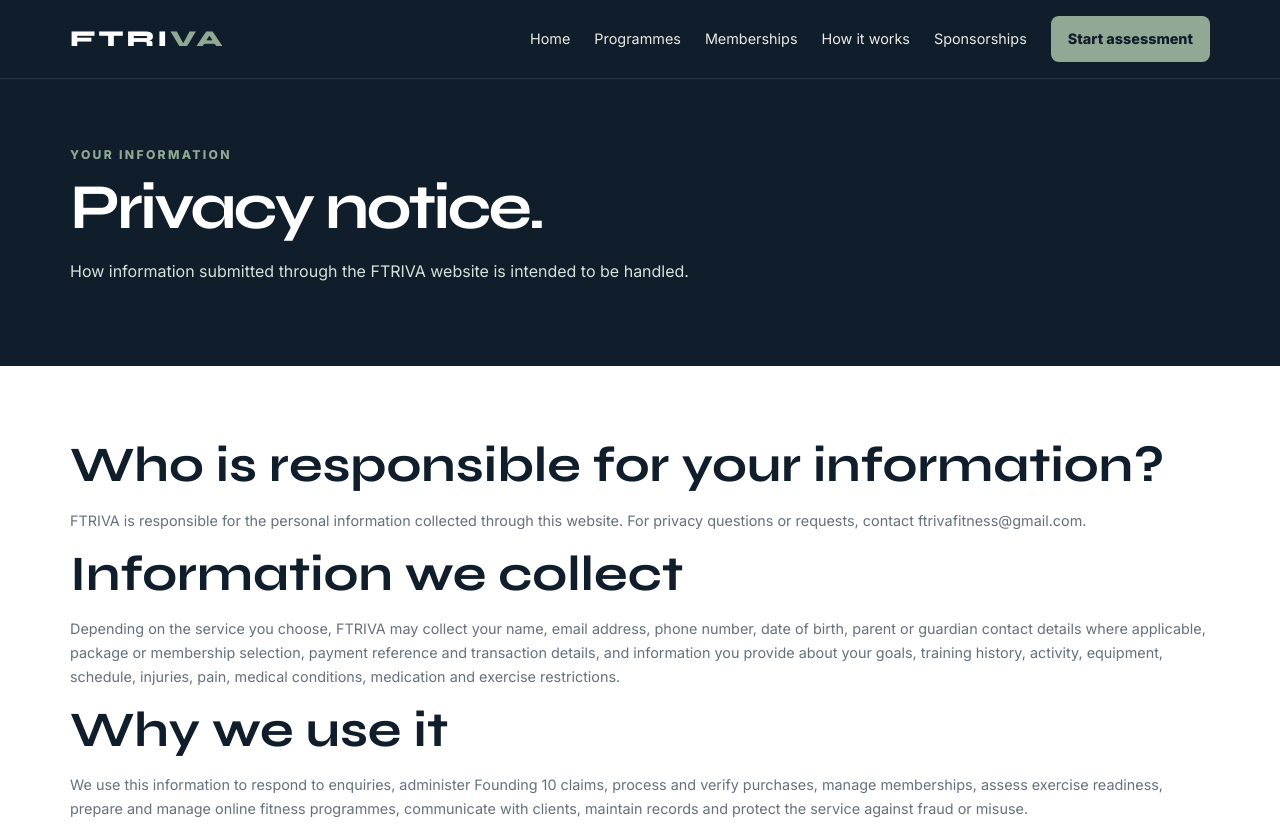
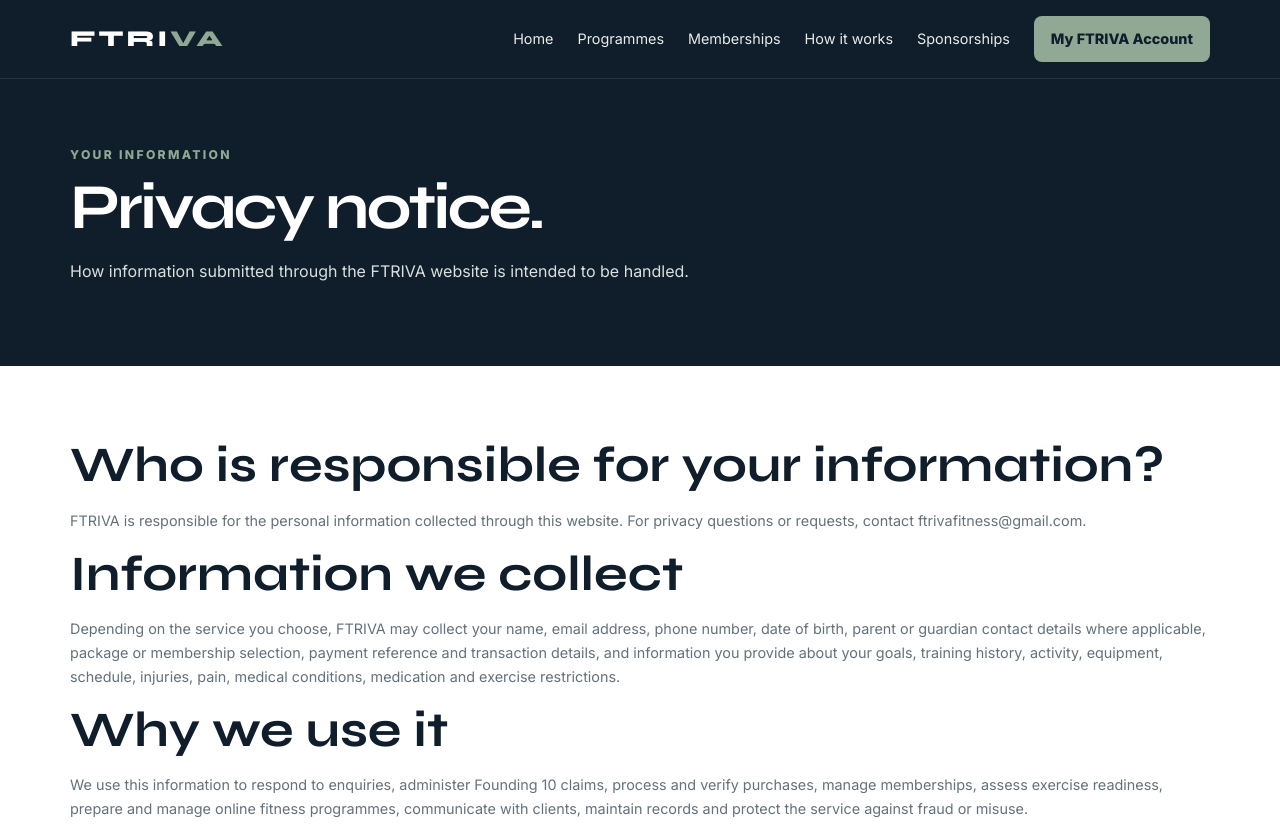
Before and after one commit to FTRIVA/ftriva-BF-test, a website: page public/privacy.html in a window 1280 px wide. Shown: the top 824 px of the page. Drawn offline with Linux system fonts and the light colour scheme.

Commit message:
Add single FTRIVA account portal link

```diff
--- a/public/privacy.html
+++ b/public/privacy.html
@@ -1,4 +1,4 @@
-<!doctype html><html lang="en"><head><meta charset="utf-8"><meta name="viewport" content="width=device-width,initial-scale=1"><meta name="theme-color" content="#101d2b"><meta name="description" content="FTRIVA online strength and conditioning. FIT. TRAIN. THRIVE."><title>Privacy Notice | FTRIVA</title><link rel="preconnect" href="https://fonts.googleapis.com"><link rel="preconnect" href="https://fonts.gstatic.com" crossorigin><link href="https://fonts.googleapis.com/css2?family=Inter:wght@400;500;600;700;800&family=Syne:wght@500;600;700;800&display=swap" rel="stylesheet"><link rel="stylesheet" href="styles.css"></head><body><header class="site-header"><div class="container nav-wrap"><a class="brand" href="index.html">FTRI<span>VA</span></a><button class="menu-toggle" aria-label="Open navigation">Menu</button><nav class="nav-links"><a href="index.html">Home</a><a href="programmes.html">Programmes</a><a href="memberships.html">Memberships</a><a href="how-it-works.html">How it works</a><a href="sponsorships.html">Sponsorships</a><a class="nav-cta" href="programmes.html#recommend">Start assessment</a></nav></div></header><main><section class="page-hero"><div class="container"><div class="eyebrow">YOUR INFORMATION</div><h1>Privacy notice.</h1><p>How information submitted through the FTRIVA website is intended to be handled.</p></div></section><section class="content"><div class="container legal">
+<!doctype html><html lang="en"><head><meta charset="utf-8"><meta name="viewport" content="width=device-width,initial-scale=1"><meta name="theme-color" content="#101d2b"><meta name="description" content="FTRIVA online strength and conditioning. FIT. TRAIN. THRIVE."><title>Privacy Notice | FTRIVA</title><link rel="preconnect" href="https://fonts.googleapis.com"><link rel="preconnect" href="https://fonts.gstatic.com" crossorigin><link href="https://fonts.googleapis.com/css2?family=Inter:wght@400;500;600;700;800&family=Syne:wght@500;600;700;800&display=swap" rel="stylesheet"><link rel="stylesheet" href="styles.css"></head><body><header class="site-header"><div class="container nav-wrap"><a class="brand" href="index.html">FTRI<span>VA</span></a><button class="menu-toggle" aria-label="Open navigation">Menu</button><nav class="nav-links"><a href="index.html">Home</a><a href="programmes.html">Programmes</a><a href="memberships.html">Memberships</a><a href="how-it-works.html">How it works</a><a href="sponsorships.html">Sponsorships</a><a class="nav-cta" href="/my-account">My FTRIVA Account</a></nav></div></header><main><section class="page-hero"><div class="container"><div class="eyebrow">YOUR INFORMATION</div><h1>Privacy notice.</h1><p>How information submitted through the FTRIVA website is intended to be handled.</p></div></section><section class="content"><div class="container legal">
 <h2>Who is responsible for your information?</h2>
 <p>FTRIVA is responsible for the personal information collected through this website. For privacy questions or requests, contact <a href="mailto:ftrivafitness@gmail.com">ftrivafitness@gmail.com</a>.</p>
 <h2>Information we collect</h2>
```
